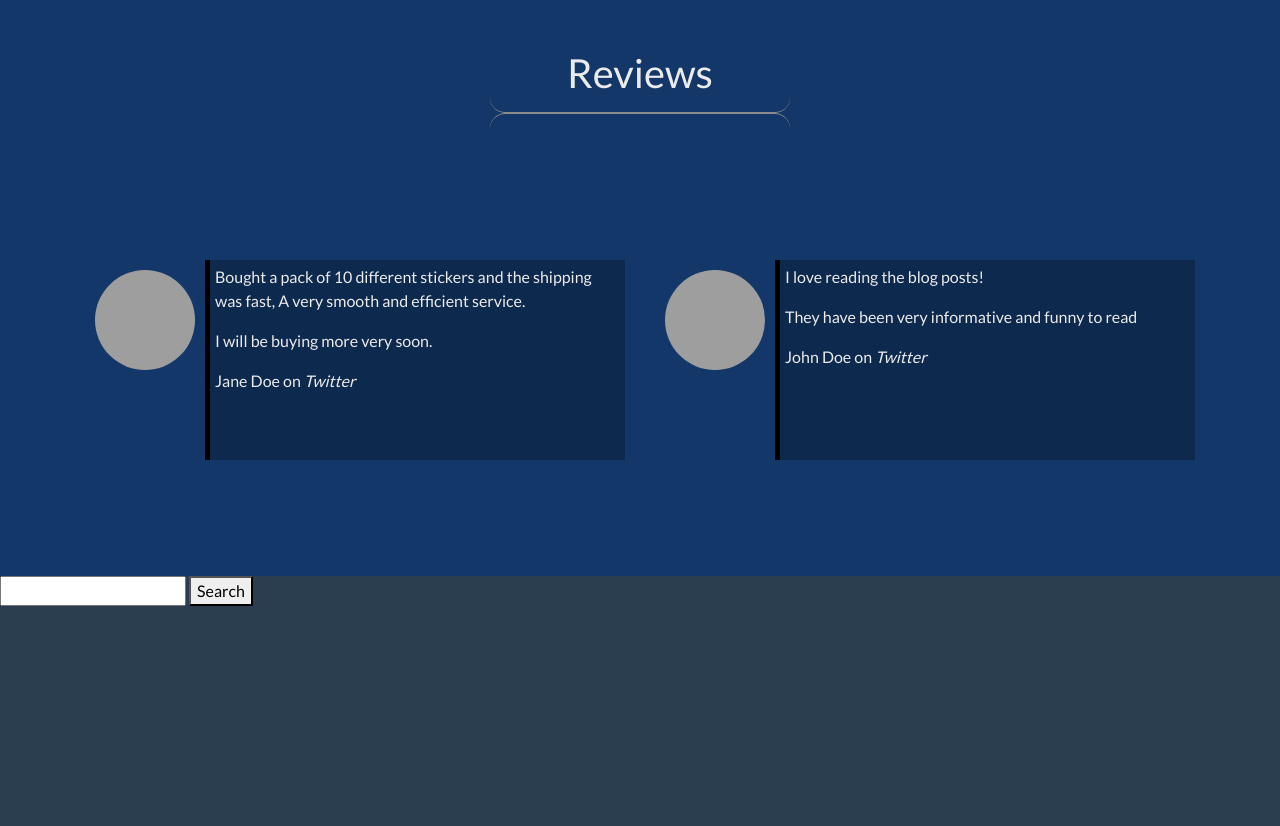
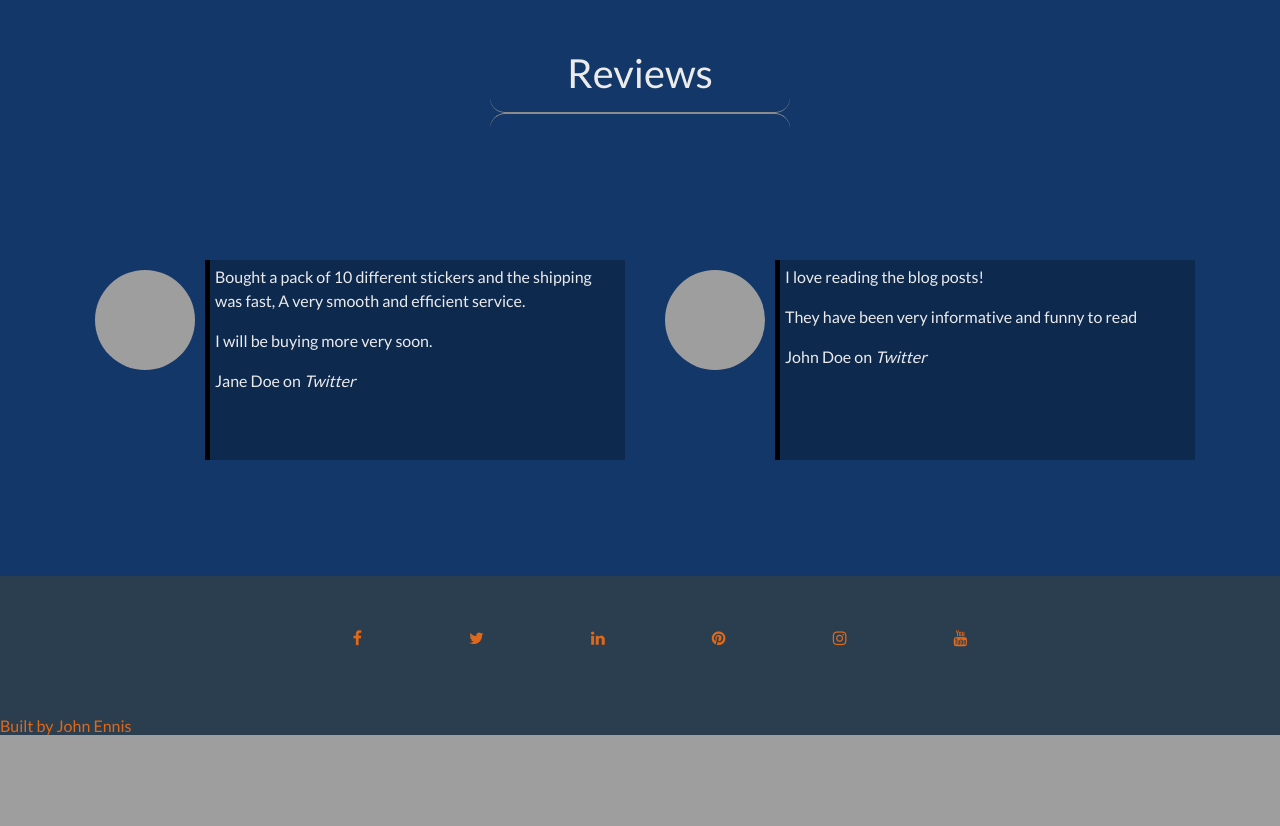
Before and after one commit to John-E5/Dev-Stickers, a Django app: page / in a window 1280 px wide. Shown: the part 1649-2475 px from the top of the page. After the commit the page ends 2384 px from the top, so only its background shows below. Run offline with Django 3.2, Linux system fonts and the light colour scheme; data that the repository does not hold is empty; some libraries are stand-ins or nearby versions; grey boxes are pictures that could not be loaded.

Commit message:
Added html comments to landing page

```diff
--- a/landing/templates/index.html
+++ b/landing/templates/index.html
@@ -1,11 +1,13 @@
 {% extends 'base.html' %}
 {% load static from staticfiles %}
-
+<!-- Load sal js animation library -->
 {% block saljs %}
         <script type="text/javascript" src="{% static 'js/sal.js' %}"></script>
 {% endblock %}
 
 {% block content %}
+
+    <!-- Hero section -->
     <section id="hero">
         <div class="jumbotron jumbotron-fluid">
             <div class="container text-center jumbo-title">
@@ -18,7 +20,9 @@
             </div>
         </div>
     </section>
+    <!-- ./hero section -->
 
+    <!-- Newest Stickers section -->
     <section id="stickers">
         <div class="container">
             <h1 class="text-center">Newest Stickers</h1>
@@ -40,7 +44,9 @@
             </div>
         </div>
     </section>
+    <!-- ./newest stickers -->
 
+    <!-- Latest posts section -->
     <section id="posts">
         <div class="container">
             <h1 class="text-center">Latest Posts</h1>
@@ -65,7 +71,9 @@
             </div>
         </div>
     </section>
+    <!-- ./latest posts -->
 
+    <!-- Info section -->
     <section id="info">
         <div class="container-fluid info">
             <div class="row info-row">
@@ -88,7 +96,9 @@
             </div>
         </div>
     </section>
+    <!-- ./info section -->
 
+    <!-- Review section -->
     <section id="reviews">
         <div class="container">
             <h1 class="text-center">Reviews</h1>
@@ -126,11 +136,20 @@
             </div>
         </div>
     </section>
+    <!-- ./review section -->
 
+    <!-- Footer section -->
     <footer>
-        <form action="{% url 'search' %}" method="get">
-            <input type="text" name="q">
-            <button type="submit">Search</button>
-        </form>
+        <ul class="social-links">
+            <li><a href="#" target="_blank"><i class="fa fa-facebook"></i></a></li>
+            <li><a href="#" target="_blank"><i class="fa fa-twitter"></i></a></li>
+            <li><a href="#" target="_blank"><i class="fa fa-linkedin"></i></a></li>
+            <li><a href="#" target="_blank"><i class="fa fa-pinterest"></i></a></li>
+            <li><a href="#" target="_blank"><i class="fa fa-instagram"></i></a></li>
+            <li><a href="#" target="_blank"><i class="fa fa-youtube"></i></a></li>
+        </ul>
+        <h6 class="center"><a href="https://github.com/John-E5" target="_blank">Built by John Ennis</a></h6>
     </footer>
+    <!-- ./footer -->
+
 {% endblock %}
--- a/static/css/style.css
+++ b/static/css/style.css
@@ -137,5 +137,14 @@ hr.section-hr {
 }
 
 footer {
-    height: 250px;
+    height: 100px;
 }
+
+.social-links {
+    text-align: center;
+}
+
+.social-links li {
+    display: inline-block;
+    padding: 50px;
+}
```
